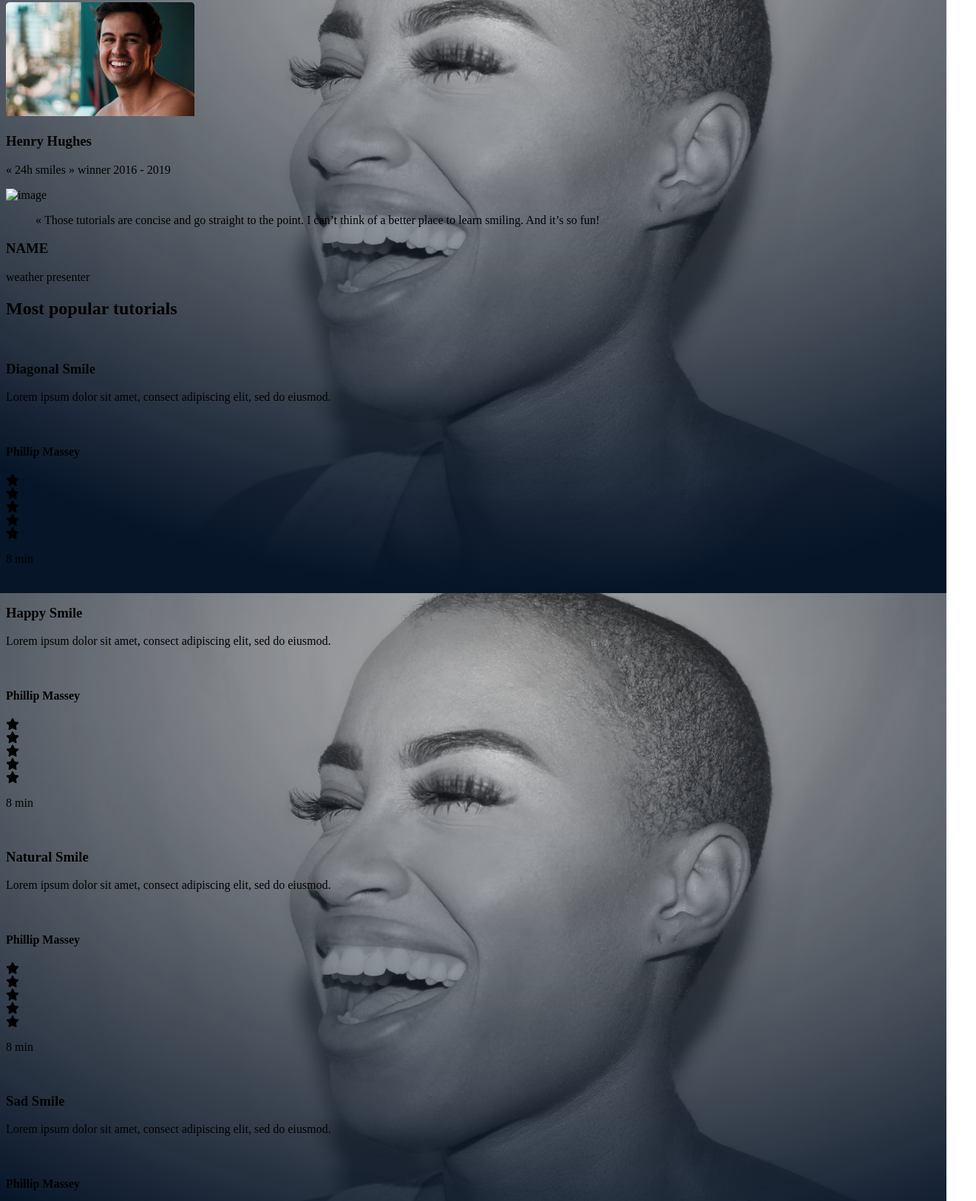
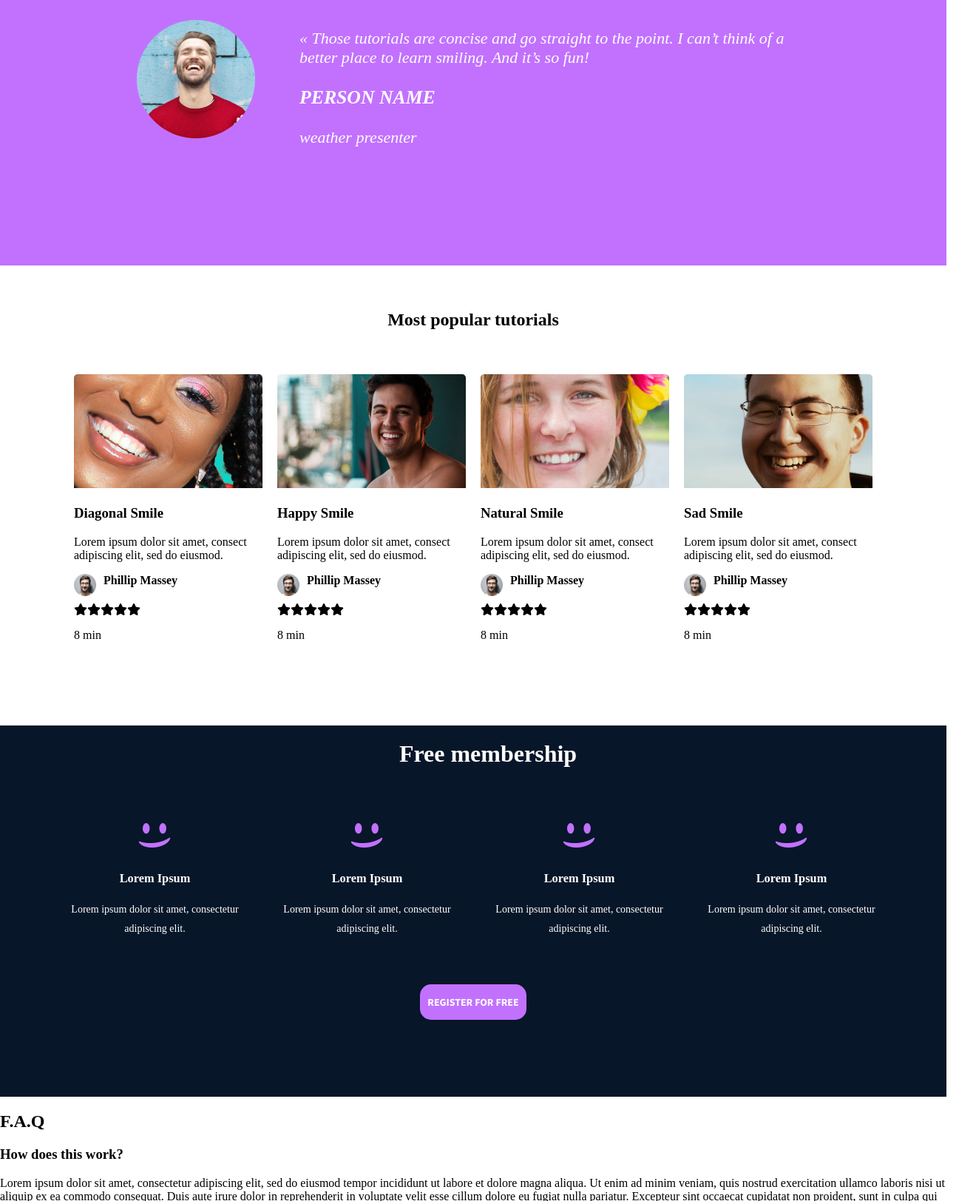
Before and after one commit to Lubabaloboqwana6/alx_html_css, a plain HTML site: page css_advanced/index.html in a window 1280 px wide. Shown: the part 1176-2800 px from the top of the page at 74% size, 1320 px wide, since content can reach past the window. Drawn offline with Linux system fonts and the light colour scheme.

Commit message:
modified index.html & styles.css

```diff
--- a/css_advanced/index.html
+++ b/css_advanced/index.html
@@ -31,58 +31,61 @@
           <span>LAUGH</span>
           <button id="btn_center">REGISTER FOR FREE</button>
         </div>
+        <div class="img_container">
+          <h2>Learn from the pros</h2>
+          <div class="images">
             <div>
-          <h2>Learn from the pros</h2>
-          <div>
-            <div>
-              <img src="./images/1 (3).png" alt="" />
+              <img src="./images/1.png" alt="" />
               <h3>Phillip Massey</h3>
               <p>« Smile of the year » 2018 - 2019</p>
             </div>
             <div>
-              <img src="./images/6.png" alt="" />
+              <img src="./images/3.png" alt="" />
               <h3>Nannie Lawrence</h3>
               <p>Best « little smile » 2017</p>
             </div>
             <div>
-              <img src="./images/7.png" alt="" />
+              <img src="./images/2.png" alt="" />
               <h3>Bruce Walters</h3>
               <p>Best « Friend Smile » live performance 2019</p>
             </div>
             <div>
-              <img src="./images/8.png" alt="" />
+              <img src="./images/4.png" alt="" />
               <h3>Henry Hughes</h3>
               <p>« 24h smiles » winner 2016 - 2019</p>
             </div>
           </div>
         </div>
       </section>
-      <section>
-        <div>
-          <img src="./images/Bitmap.png" alt="image" />
+      <section class="testimonials">
+        <div class="profile_pic">
+          <img src="./images/5.png" alt="image" />
         </div>
-        <div>
+        <div class="quote-text">
           <blockquote>
             « Those tutorials are concise and go straight to the point. I can’t
             think of a better place to learn smiling. And it’s so fun!
           </blockquote>
-          <h3>NAME</h3>
+          <h3>PERSON NAME</h3>
           <p>weather presenter</p>
         </div>
       </section>
-      <section>
+      <!-- The Card Section -->
+      <section class="card-container">
         <h2>Most popular tutorials</h2>
-        <div>
-          <img src="./images/Bitmap (1).png" alt="" />
+
+        <!-- 1st Card -->
+        <div class="card">
+          <img src="./images/9.png" alt="" />
           <h3>Diagonal Smile</h3>
           <p>
             Lorem ipsum dolor sit amet, consect adipiscing elit, sed do eiusmod.
           </p>
-          <div>
-            <img src="./images/1 (3).png" alt="" />
+          <div class="profile">
+            <img src="./images/1.png" alt="" class="img-small" />
             <h4>Phillip Massey</h4>
           </div>
-          <div>
+          <div class="stars">
             <div><i class="fa-solid fa-star"></i></div>
             <div><i class="fa-solid fa-star"></i></div>
             <div><i class="fa-solid fa-star"></i></div>
@@ -91,17 +94,19 @@
           </div>
           <p>8 min</p>
         </div>
-        <div>
-          <img src="./images/Bitmap (4).png" alt="" />
+
+        <!-- 2nd Card -->
+        <div class="card">
+          <img src="./images/8.png" alt="" />
           <h3>Happy Smile</h3>
           <p>
             Lorem ipsum dolor sit amet, consect adipiscing elit, sed do eiusmod.
           </p>
-          <div>
-            <img src="./images/1 (3).png" alt="" />
+          <div class="profile">
+            <img src="./images/1.png" alt="" class="img-small" />
             <h4>Phillip Massey</h4>
           </div>
-          <div>
+          <div class="stars">
             <div><i class="fa-solid fa-star"></i></div>
             <div><i class="fa-solid fa-star"></i></div>
             <div><i class="fa-solid fa-star"></i></div>
@@ -110,17 +115,18 @@
           </div>
           <p>8 min</p>
         </div>
-        <div>
-          <img src="./images/Bitmap (3).png" alt="" />
+        <!-- 3rd Card -->
+        <div class="card">
+          <img src="./images/7.png" alt="" />
           <h3>Natural Smile</h3>
           <p>
             Lorem ipsum dolor sit amet, consect adipiscing elit, sed do eiusmod.
           </p>
-          <div>
-            <img src="./images/1 (3).png" alt="" />
+          <div class="profile">
+            <img src="./images/1.png" alt="" class="img-small" />
             <h4>Phillip Massey</h4>
           </div>
-          <div>
+          <div class="stars">
             <div><i class="fa-solid fa-star"></i></div>
             <div><i class="fa-solid fa-star"></i></div>
             <div><i class="fa-solid fa-star"></i></div>
@@ -129,17 +135,18 @@
           </div>
           <p>8 min</p>
         </div>
-        <div>
-          <img src="./images/Bitmap (2).png" alt="" />
+        <!-- 4th Card -->
+        <div class="card">
+          <img src="./images/6.png" alt="" />
           <h3>Sad Smile</h3>
           <p>
             Lorem ipsum dolor sit amet, consect adipiscing elit, sed do eiusmod.
           </p>
-          <div>
-            <img src="./images/1 (3).png" alt="" />
+          <div class="profile">
+            <img src="./images/1.png" alt="" class="img-small" />
             <h4>Phillip Massey</h4>
           </div>
-          <div>
+          <div class="stars">
             <div><i class="fa-solid fa-star"></i></div>
             <div><i class="fa-solid fa-star"></i></div>
             <div><i class="fa-solid fa-star"></i></div>
@@ -149,30 +156,36 @@
           <p>8 min</p>
         </div>
       </section>
-      <section>
+
+      <!-- Membership Section -->
+      <section class="membership">
         <h2>Free membership</h2>
-        <div>
-          <img src="./images/smile.svg" alt="" />
+        <div class="descri">
+          <div class="description">
+            <img src="./images/smile.png" alt="" />
             <h3>Lorem Ipsum</h3>
             <p>Lorem ipsum dolor sit amet, consectetur adipiscing elit.</p>
           </div>
-        <div>
-          <img src="./images/smile.svg" alt="" />
+          <div class="description">
+            <img src="./images/smile.png" alt="" />
             <h3>Lorem Ipsum</h3>
             <p>Lorem ipsum dolor sit amet, consectetur adipiscing elit.</p>
           </div>
-        <div>
-          <img src="./images/smile.svg" alt="" />
+          <div class="description">
+            <img src="./images/smile.png" alt="" />
             <h3>Lorem Ipsum</h3>
             <p>Lorem ipsum dolor sit amet, consectetur adipiscing elit.</p>
           </div>
-        <div>
-          <img src="./images/smile.svg" alt="" />
+          <div class="description">
+            <img src="./images/smile.png" alt="" />
             <h3>Lorem Ipsum</h3>
             <p>Lorem ipsum dolor sit amet, consectetur adipiscing elit.</p>
           </div>
-        <button>REGISTER FOR FREE</button>
+        </div>
+
+        <button id="btn-center">REGISTER FOR FREE</button>
       </section>
+      <!-- Start of the F.A.Q Section -->
       <section>
         <h2>F.A.Q</h2>
         <div>
--- a/css_advanced/styles.css
+++ b/css_advanced/styles.css
@@ -2,7 +2,12 @@
   src: url(fonts/source-sans-pro.bold.ttf);
   font-family: "source-sans-pro";
 }
-
+body,
+html {
+  padding: 0px;
+  margin: 0px;
+  width: 100%;
+}
 ul {
   font-family: "source-sans-pro";
   list-style-type: none;
@@ -15,6 +20,7 @@ ul {
 ul li a {
   text-decoration: none;
   color: #ffffff;
+  font-size: 12px;
 }
 
 nav {
@@ -29,6 +35,8 @@ header {
 }
 body {
   background-image: url(images/Object.png);
+  background-size: 100% auto;
+  background-repeat: no-repeat;
 }
 .container {
   text-align: center;
@@ -41,11 +49,168 @@ body {
   background-color: #c271ff;
   border-radius: 15px;
   border-style: none;
-  padding: 10px 5px;
+  padding: 15px 10px;
+  font-size: 14px;
+  font-family: "source-sans-pro";
+  font-weight: lighter;
 }
 h1 {
   font-size: 120px;
+  margin-bottom: 10px;
+  font-family: "source-sans-pro";
 }
 div span {
   padding: 20px;
+  font-family: "source-sans-pro";
 }
+#btn_center {
+  margin: 30px auto 0;
+}
+.img_container {
+  text-align: center;
+  margin-top: 120px;
+  margin-bottom: 120px;
+}
+.img_container h2 {
+  margin-bottom: 20px;
+  color: #ffffff;
+}
+.img_container > div {
+  display: flex;
+  justify-content: center;
+
+  gap: 20px;
+  flex: 1;
+}
+
+.img_container > div > div {
+  text-align: center;
+}
+.img_container img {
+  width: 150px;
+  height: 150px;
+  border-radius: 50%;
+  object-fit: cover;
+}
+
+.img_container h3 {
+  margin-top: 10px;
+  color: #ffffff;
+}
+.img_container p {
+  margin: 5px 0;
+  color: #ffffff;
+}
+.images {
+  margin-top: 100px;
+}
+.testimonials {
+  width: 100%;
+  height: 392px;
+  background-color: #c271ff;
+  padding: 50px 0;
+  display: flex;
+  justify-content: center;
+}
+.profile_pic {
+  float: left;
+  margin: 30px;
+  padding: 10px;
+  margin-top: 100px;
+  margin-right: 50px;
+}
+.quote-text blockquote {
+  margin-left: 0px;
+}
+
+.quote-text {
+  /* text-align: center; */
+  margin-top: 100px;
+  font-size: 22px;
+  font-style: italic;
+  color: #fff;
+  width: 730px;
+  height: 158px;
+}
+/* This is the start of styling for the card - Tutorials */
+.card-container {
+  width: 1228px;
+  margin: 0 auto;
+  padding: 40px 20px;
+}
+
+.card-container h2 {
+  width: 100%;
+  text-align: center;
+  margin-bottom: 40px;
+}
+.card-container {
+  display: flex;
+  justify-content: center;
+  gap: 20px;
+  flex-wrap: wrap;
+  margin-bottom: 100px;
+}
+.card {
+  width: 255px;
+  height: 335px;
+}
+.img-small {
+  width: 30px;
+  height: 30px;
+}
+
+.stars {
+  display: flex;
+}
+.profile {
+  display: flex;
+  margin-bottom: 10px;
+}
+.profile h4 {
+  margin: 0px;
+}
+.profile img {
+  margin-right: 10px;
+}
+/* Start of styling for Membership Section */
+.membership {
+  width: 100%;
+  height: 502px;
+  background-color: #071629;
+}
+.membership h2 {
+  width: 100%;
+  font-size: 32px;
+  text-align: center;
+  margin-bottom: 40px;
+  color: #ffffff;
+  padding: 20px;
+}
+.membership .descri {
+  display: flex;
+  justify-content: center;
+}
+.description {
+  width: 257px;
+  height: 153px;
+  font-size: 14px;
+  color: #ffffff;
+  text-align: center;
+  margin-top: 50px;
+  line-height: 26px;
+  margin: 15px;
+}
+.membership > button {
+  margin: 20px auto;
+  color: #ffffff;
+  background-color: #c271ff;
+  border-radius: 15px;
+  border-style: none;
+  padding: 15px 10px;
+  font-size: 14px;
+  font-family: "source-sans-pro";
+  font-weight: lighter;
+  display: block;
+  margin-top: 50px;
+}
```
Lines whose indentation alone changed are shown as unchanged.
